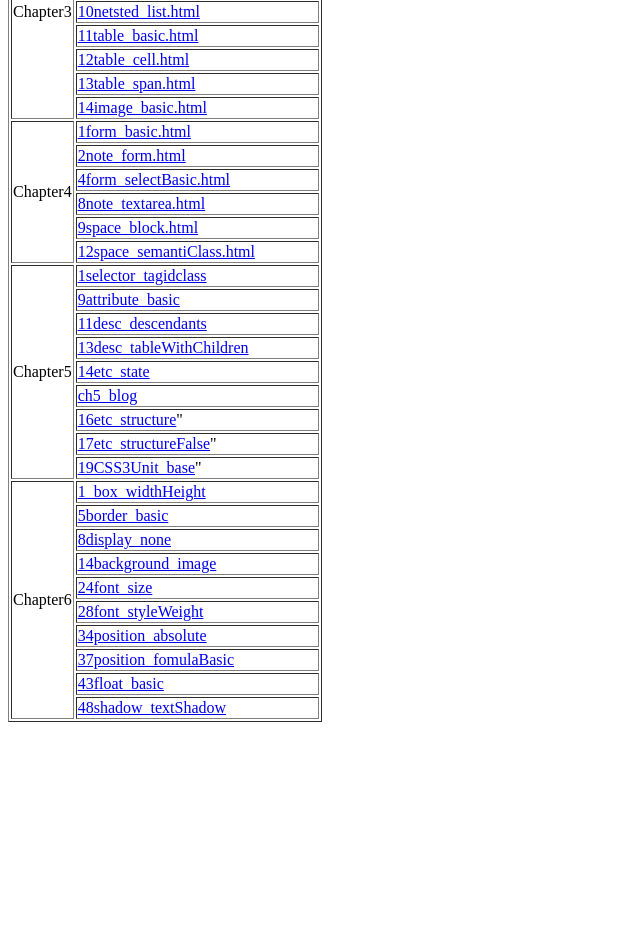
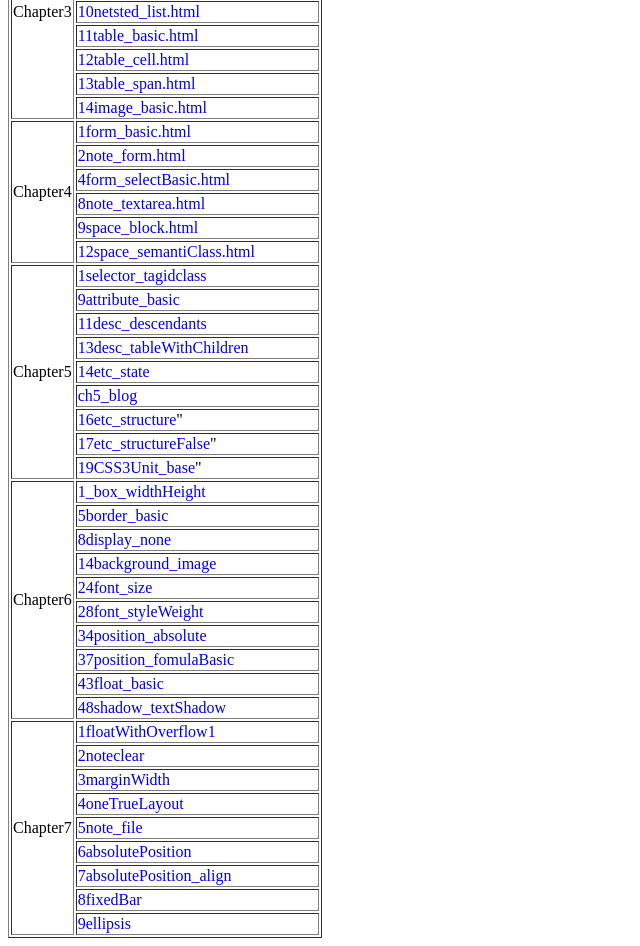
Before and after one commit to jumptop/web26-2-c15, a plain HTML site: page index.html in a window 1280 px wide. Shown: the part 391-1337 px from the top of the page, without its empty margins (0-640 px from the left). Before the commit the page ends 1121 px from the top, so only its background shows below. Drawn offline with Linux system fonts and the light colour scheme.

Commit message:
update: chpater7 update

```diff
--- a/index.html
+++ b/index.html
@@ -5,6 +5,9 @@
     <meta name="viewport" content="width=device-width, initial-scale=1.0">
     <title>Jumptop</title>
 </head>
+<style>
+    a {text-decoration: none;}
+</style>
 <body>
     <h1>2026103023정환희_프론트엔드개발기초_과제제출</h1>
 
@@ -51,6 +54,15 @@
         <tr><td><a href="./Chapter6/37position_fomulaBasic.html">37position_fomulaBasic</a></td></tr>
         <tr><td><a href="./Chapter6/43float_basic.html">43float_basic</a></td></tr>
         <tr><td><a href="./Chapter6/48shadow_textShadow.html">48shadow_textShadow</a></td></tr>
+        <tr><td rowspan="9">Chapter7</td><td><a href="./Chapter7/1floatWithOverflow1.html">1floatWithOverflow1</a></td></tr>
+        <tr><td><a href="./Chapter7/2noteclear.html">2noteclear</a></td></tr>
+        <tr><td><a href="./Chapter7/3marginWidth.html">3marginWidth</a></td></tr>
+        <tr><td><a href="./Chapter7/4oneTrueLayout.html">4oneTrueLayout</a></td></tr>
+        <tr><td><a href="./Chapter7/5note_file.html">5note_file</a></td></tr>
+        <tr><td><a href="./Chapter7/6absolutePosition.html">6absolutePosition</a></td></tr>
+        <tr><td><a href="./Chapter7/7absolutePosition_align.html">7absolutePosition_align</a></td></tr>
+        <tr><td><a href="./Chapter7/8fixedBar.html">8fixedBar</a></td></tr>
+        <tr><td><a href="./Chapter7/9ellipsis.html">9ellipsis</a></td></tr>
     </table>
 </body>
 </html>
```
